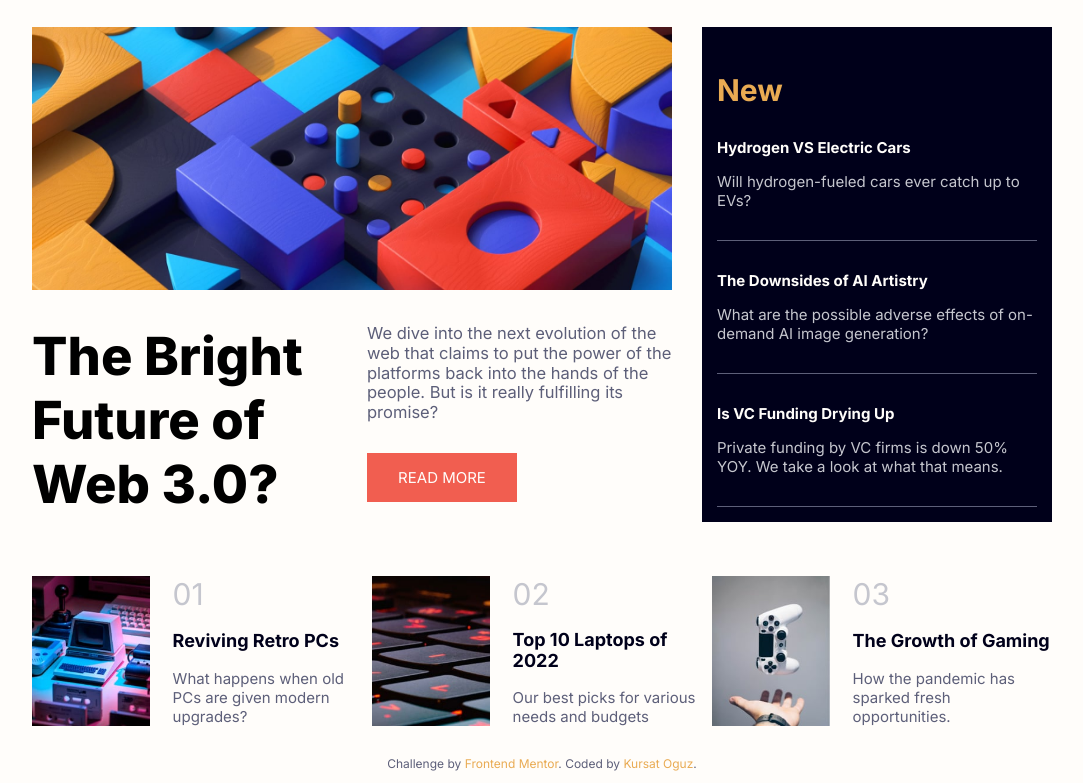
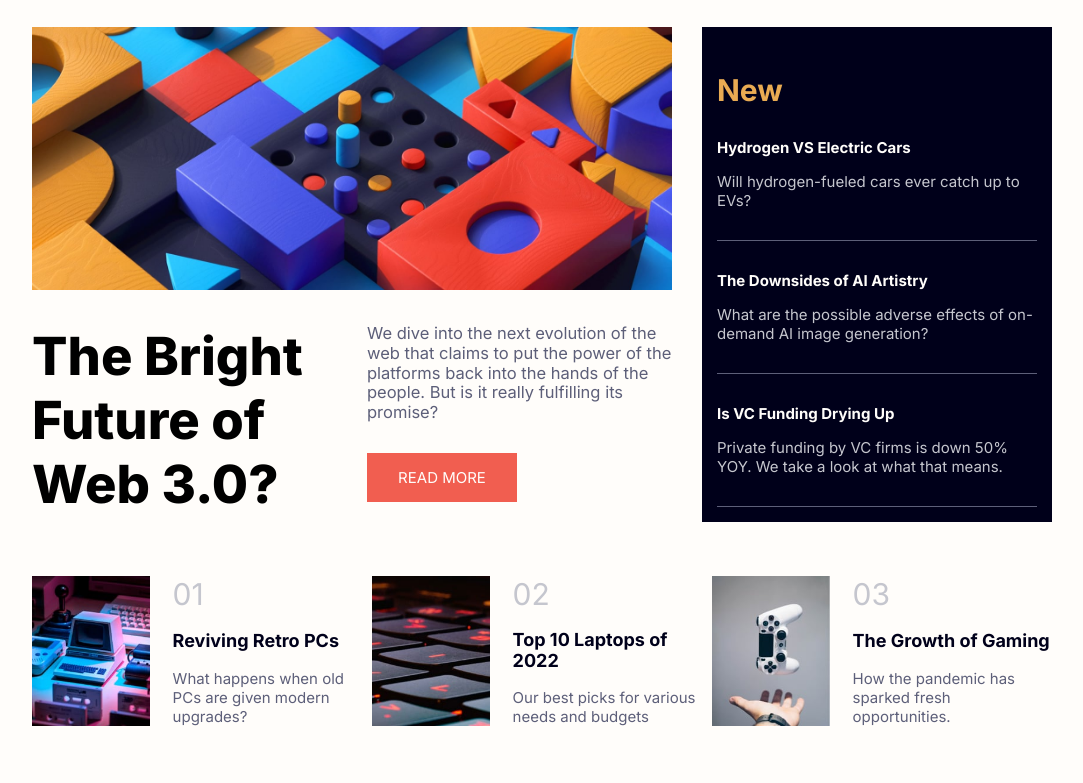
Before and after one commit to kursatoguz/frontendMentor-newsmenu, a plain HTML site: page index.html in a window 1280 px wide. Shown: the part 77-860 px from the top of the page, without its empty margins (98-1181 px from the left). After the commit the page ends 833 px from the top, so only its background shows below. Drawn offline with Linux system fonts and the light colour scheme.

Commit message:
Update index.html

```diff
--- a/index.html
+++ b/index.html
@@ -124,12 +124,6 @@
       </main>
     </div>
 
-    <div class="attribution">
-      Challenge by
-      <a href="https://www.frontendmentor.io?ref=challenge" target="_blank"
-        >Frontend Mentor</a
-      >. Coded by <a href="#">Kursat Oguz</a>.
-    </div>
   </body>
   <script>
     const hamburgerMenu = document.querySelector(".hamburger-menu");
```
